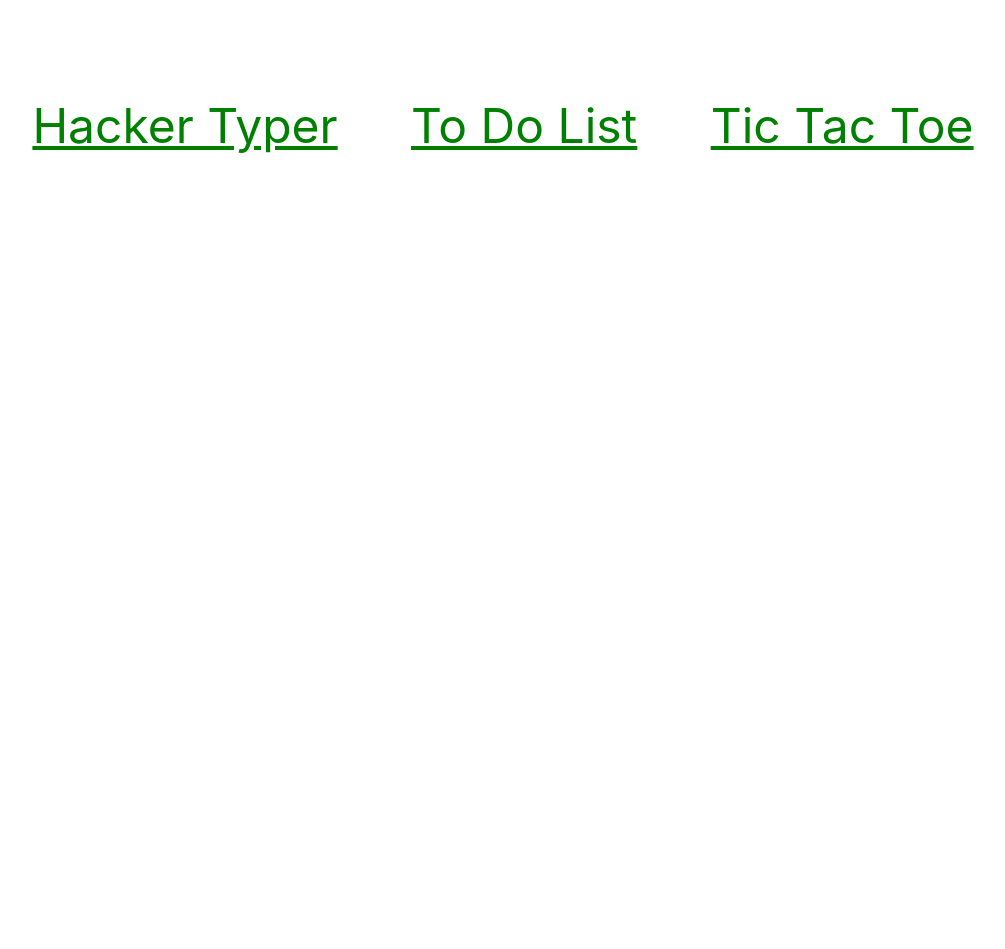
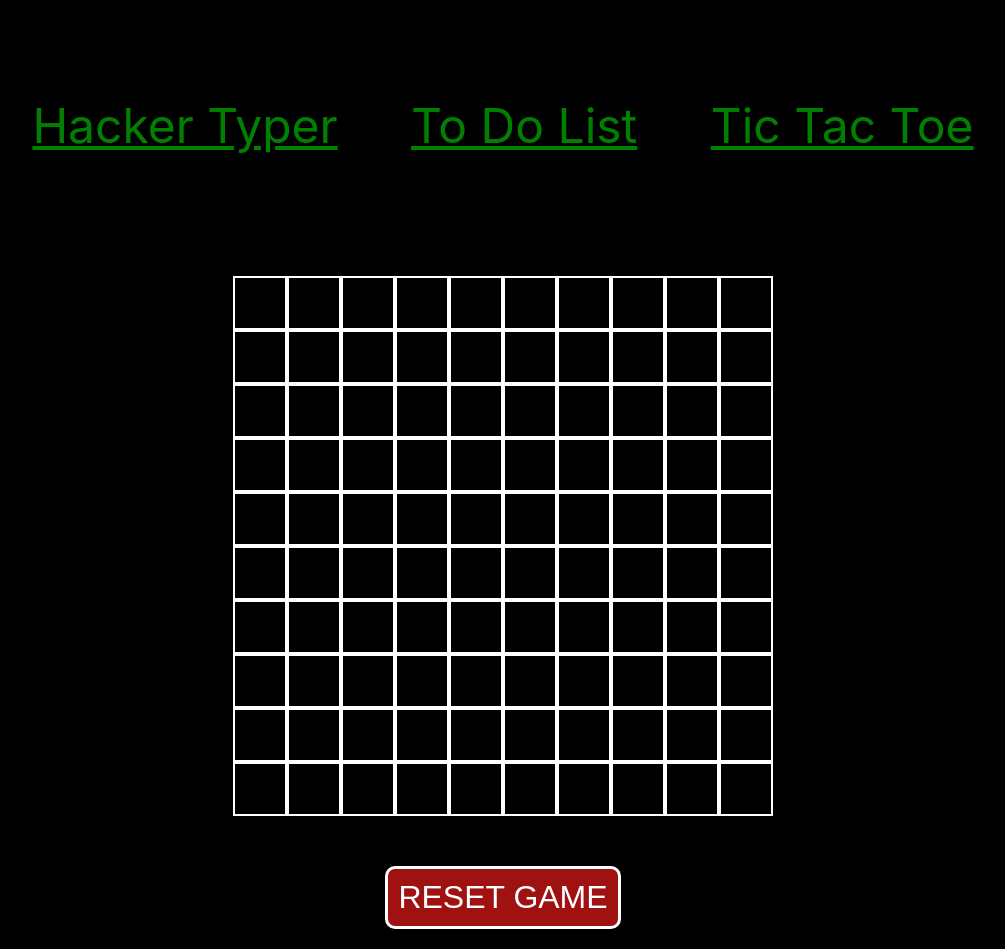
Before and after one commit to matusgrulik/ita-matus-grulik, a React (Create React App) app: page /tictactoe in a window 1280 px wide. Shown: the whole page, without its empty margins (137-1142 px from the left). Before the commit the page ends 800 px from the top, so only its background shows below. Built offline with nearby package versions, Linux system fonts and the light colour scheme; the HTML template or start-up script is replaced by a standard one.

Commit message:
adding dynamic TTT

```diff
--- a/src/App.tsx
+++ b/src/App.tsx
@@ -1,5 +1,6 @@
 import "./App.css";
 import { Link, Route, BrowserRouter as Router, Switch } from "react-router-dom";
+import { TTTApp } from "./TicTacToe/TicTacToeApp";
 
 export default function App() {
   return (
@@ -38,7 +39,7 @@ export default function App() {
           <Route path="/todolist">{/*<ToDoList />*/}</Route>
 
           <Route path="/tictactoe">
-            <div>tictactoe</div>
+            <TTTApp />
           </Route>
 
           <Route path="/">
--- /dev/null
+++ b/src/TicTacToe/Components/Board.tsx
@@ -0,0 +1,45 @@
+import { Square } from "./Square";
+import { SquareData } from "../TicTacToeApp";
+import React from "react";
+import styled from "styled-components";
+
+//STYLES
+const DivMainWrapper = styled.div`
+  flex-basis: 100%;
+  margin-top: -25px;
+`;
+
+const DivWrapper = styled.div`
+  margin: 50px auto;
+  max-width: 540px;
+  display: flex;
+  flex-wrap: wrap;
+`;
+
+//CODE
+interface BoardProps {
+  squares: SquareData[];
+  onClick: (number) => void;
+}
+
+export class TicTacToeBoard extends React.PureComponent<BoardProps, {}> {
+  constructor(props: BoardProps) {
+    super(props);
+  }
+  render() {
+    return (
+      <DivMainWrapper>
+        <DivWrapper>
+          {this.props.squares.map((square, index) => (
+            <Square
+              key={index}
+              id={index}
+              squareData={square}
+              onClick={this.props.onClick}
+            />
+          ))}
+        </DivWrapper>
+      </DivMainWrapper>
+    );
+  }
+}
--- /dev/null
+++ b/src/TicTacToe/Components/Square.tsx
@@ -0,0 +1,34 @@
+import { SquareData } from "../TicTacToeApp";
+import React from "react";
+import styled from "styled-components";
+
+//STYLES
+const DivWrapper = styled.div`
+  border: 2px solid #fff;
+  background-color: #000;
+  color: #fff;
+  width: 50px;
+  height: 50px;
+  text-align: center;
+  font-size: 2rem;
+`;
+
+//CODE
+interface SquareProps {
+  squareData: SquareData;
+  id: number;
+  onClick: (number) => void;
+}
+
+export class Square extends React.Component<SquareProps, {}> {
+  onClick = (event: React.FormEvent<HTMLDivElement>) => {
+    this.props.onClick(this.props.id);
+  };
+  render() {
+    return (
+      <DivWrapper onClick={(event) => this.onClick(event)}>
+        {this.props.squareData.value}
+      </DivWrapper>
+    );
+  }
+}
--- /dev/null
+++ b/src/TicTacToe/Components/WinLogic.tsx
@@ -0,0 +1,157 @@
+import { BoardSize } from "../TicTacToeApp";
+import { OnTurn } from "../TicTacToeApp";
+import { SquareData } from "../TicTacToeApp";
+import { ToWin } from "../TicTacToeApp";
+
+const make2D = (squares: SquareData[]): any => {
+  let result: SquareData[][] = [];
+  let tenElements: SquareData[] = [];
+  squares.forEach((el, index) => {
+    tenElements.push(el);
+    if ((index + 1) % BoardSize === 0) {
+      result.push(tenElements);
+      tenElements = [];
+    }
+  });
+  return result;
+};
+
+const Rows = (turn: OnTurn, board: SquareData[][]): boolean => {
+  for (let row = 0; row < board.length; row++) {
+    let count = 0;
+    let winArray: number[][] = [];
+    for (let col = 0; col < board.length; col++) {
+      if (board[row][col].value === turn) {
+        count++;
+        winArray.push(Array(row, col));
+      } else {
+        count = 0;
+        winArray = [];
+      }
+      if (count === ToWin) {
+        return true;
+      }
+    }
+  }
+  return false;
+};
+
+const Cols = (turn: OnTurn, board: SquareData[][]): boolean => {
+  for (let col = 0; col < board.length; col++) {
+    let count = 0;
+    let winArray: number[][] = [];
+    for (let row = 0; row < board.length; row++) {
+      if (board[row][col].value === turn) {
+        count++;
+        winArray.push(Array(row, col));
+      } else {
+        count = 0;
+        winArray = [];
+      }
+      if (count === ToWin) {
+        return true;
+      }
+    }
+  }
+  return false;
+};
+
+const Diag1 = (turn: OnTurn, board: SquareData[][]): boolean => {
+  let count = 0;
+  let length = board.length;
+  let winArray: number[][] = [];
+  let maxLength = length - ToWin + 1;
+  for (let rowStart = 0; rowStart < maxLength; rowStart++) {
+    for (
+      let row = rowStart, col = 0;
+      row < length && col < length;
+      row++, col++
+    ) {
+      if (board[row][col].value === turn) {
+        count++;
+        winArray.push(Array(row, col));
+      } else {
+        count = 0;
+        winArray = [];
+      }
+      if (count === ToWin) {
+        return true;
+      }
+    }
+  }
+
+  for (let colStart = 1; colStart < maxLength; colStart++) {
+    for (
+      let col = colStart, row = 0;
+      col < length && row < length;
+      col++, row++
+    ) {
+      if (board[row][col].value === turn) {
+        count++;
+        winArray.push(Array(row, col));
+      } else {
+        count = 0;
+        winArray = [];
+      }
+      if (count === ToWin) {
+        return true;
+      }
+    }
+  }
+  return false;
+};
+
+const Diag2 = (turn: OnTurn, board: SquareData[][]): boolean => {
+  let count = 0;
+  let length = board.length;
+  let maxLength = length - ToWin + 1;
+  let winArray: number[][] = [];
+
+  for (let rowStart = 0; rowStart < maxLength; rowStart++) {
+    for (
+      let row = rowStart, col = length - 1;
+      row < length && col >= 0;
+      row++, col--
+    ) {
+      if (board[row][col].value === turn) {
+        count++;
+        winArray.push(Array(row, col));
+      } else {
+        count = 0;
+        winArray = [];
+      }
+      if (count === ToWin) {
+        return true;
+      }
+    }
+  }
+  for (let colStart = length - 2; colStart > ToWin - 2; colStart--) {
+    for (
+      let col = colStart, row = 0;
+      col >= 0 && row <= length - 2;
+      col-- && row++
+    ) {
+      if (board[row][col].value === turn) {
+        count++;
+        winArray.push(Array(row, col));
+      } else {
+        count = 0;
+        winArray = [];
+      }
+      if (count === ToWin) {
+        return true;
+      }
+    }
+  }
+  return false;
+};
+
+export const checkAll = (turn: OnTurn, squares: SquareData[]): boolean => {
+  let board = make2D(squares);
+  return (
+    Rows(turn, board) ||
+    Cols(turn, board) ||
+    Diag1(turn, board) ||
+    Diag2(turn, board)
+  );
+};
--- /dev/null
+++ b/src/TicTacToe/TicTacToeApp.tsx
@@ -0,0 +1,144 @@
+import { TicTacToeBoard } from "./Components/Board";
+import { checkAll } from "./Components/WinLogic";
+import React, { Component } from "react";
+import styled from "styled-components";
+
+//STYLES
+const DivWrapper = styled.div`
+  max-width: 880px;
+  margin: auto;
+  display: flex;
+  flex-wrap: wrap;
+  justify-content: center;
+`;
+const Reset = styled.button`
+  text-align: center;
+  margin: 0 20px 20px 20px;
+  padding: 10px;
+  border: 3px solid #fff;
+  border-radius: 10px;
+  font-size: 2rem;
+  font-family: sans-serif;
+  color: #fff;
+  background-color: #a01111;
+  &:hover {
+    cursor: pointer;
+  }
+`;
+
+//CODE
+export interface SquareData {
+  value: string;
+}
+
+export enum OnTurn {
+  X = "X",
+  O = "O",
+}
+
+interface Props {
+  resetGame: React.MouseEventHandler<HTMLButtonElement> | undefined;
+  turn: string;
+  squares: SquareData[];
+  onClick: (number: any) => void;
+}
+
+export const BoardSize = 10;
+const Squares = BoardSize ** 2;
+export const ToWin = 5;
+
+const app = (Comp: any) =>
+  class AppComp extends Component<
+    {},
+    { turn: OnTurn; squares: SquareData[]; finish: boolean }
+  > {
+    createBoard = (): SquareData[] => {
+      let squares = Array(Squares).fill({ value: null });
+      return squares;
+    };
+
+    init = () => {
+      return {
+        turn: OnTurn.X,
+        squares: this.createBoard(),
+        finish: false,
+      };
+    };
+
+    state = this.init();
+
+    nextPlayer = (): void => {
+      this.fieldIsFull();
+      let someoneWon = checkAll(this.state.turn, this.state.squares);
+      if (someoneWon) {
+        this.setState(() => ({
+          finish: true,
+        }));
+        alert(`
+          Congratulations, player ${this.state.turn}. You won.
+        `);
+      }
+
+      this.setState((prevState) => ({
+        turn: prevState.turn === OnTurn.X ? OnTurn.O : OnTurn.X,
+      }));
+    };
+
+    hasValue = (id: number): boolean => {
+      return this.state.squares[id].value !== null;
+    };
+
+    fieldIsFull = (): void => {
+      let emptySquares = this.state.squares.filter(
+        (sq) => sq.value !== null
+      ).length;
+      if (emptySquares === Squares) {
+        alert("Game Over");
+      }
+    };
+
+    onClick = (id: number): void => {
+      if (this.hasValue(id)) return;
+
+      if (this.state.finish) {
+        return;
+      }
+      this.setState(
+        (prevState) => ({
+          squares: prevState.squares.map((square, index) =>
+            id === index ? { ...square, value: prevState.turn } : square
+          ),
+        }),
+        () => {
+          this.nextPlayer();
+        }
+      );
+    };
+
+    resetGame = (): void => {
+      this.setState(this.init());
+    };
+
+    render() {
+      return (
+        <Comp
+          resetGame={this.resetGame}
+          onClick={this.onClick}
+          turn={this.state.turn}
+          squares={this.state.squares}
+        />
+      );
+    }
+  };
+
+export const TTTApp = React.memo(
+  app((props: Props) => {
+    return (
+      <DivWrapper>
+        <style>{`body { background-color: #000;`}</style>
+        <TicTacToeBoard squares={props.squares} onClick={props.onClick} />
+        <Reset onClick={props.resetGame}>RESET GAME</Reset>
+      </DivWrapper>
+    );
+  })
+);
```
